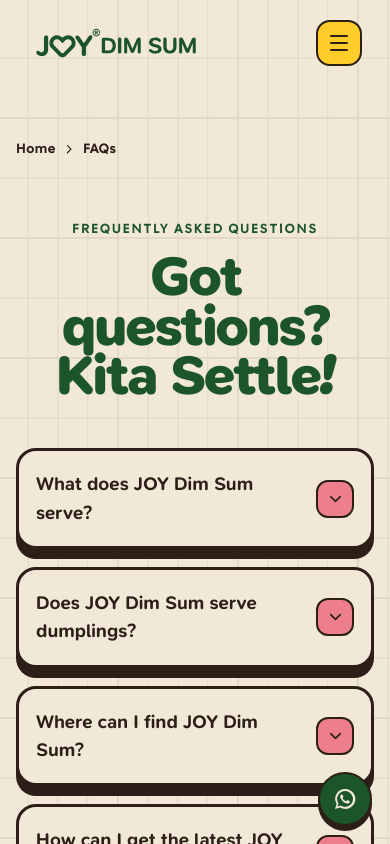
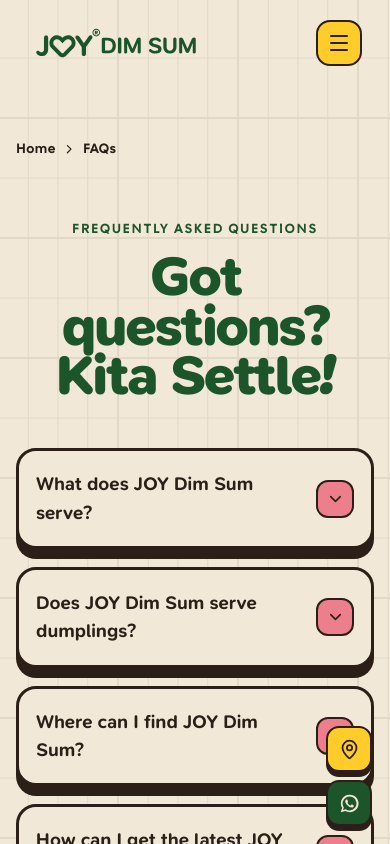
Before and after one commit to heyhizlan/joy-dim-sum-website, a React (Vite) app: page /faqs in a window 390 px wide. Shown: the top 844 px of the page. Built offline with nearby package versions, Linux system fonts and the light colour scheme.

Commit message:
Polish homepage calls to action

```diff
--- a/src/components/FloatingWhatsApp.tsx
+++ b/src/components/FloatingWhatsApp.tsx
@@ -1,3 +1,4 @@
+import { MapPin } from 'lucide-react';
 import { WhatsAppIcon } from '../lib/SocialIcons';
 import { trackConversion } from '../lib/analytics';
 import { outlets } from '../lib/siteData';
@@ -6,6 +7,22 @@
   const outlet = outlets.kiaraBay;
 
   return (
+    <div className="joy-floating-actions" aria-label="Quick contact options">
+      <a
+        className="joy-floating-map"
+        href={outlet.mapsUrl}
+        target="_blank"
+        rel="noreferrer"
+        aria-label="Open JOY Dim Sum Kiara Bay in Google Maps"
+        onClick={() =>
+          trackConversion('get_directions_click', {
+            link_url: outlet.mapsUrl,
+            link_text: 'Floating Google Maps',
+          })
+        }
+      >
+        <MapPin aria-hidden="true" />
+      </a>
       <a
         className="joy-floating-whatsapp"
         href={outlet.whatsappUrl}
@@ -22,5 +39,6 @@
         <WhatsAppIcon />
         <span>WhatsApp</span>
       </a>
+    </div>
   );
 }
--- a/src/index.css
+++ b/src/index.css
@@ -444,6 +444,18 @@
   font-size: clamp(0.9rem, 1.1vw, 1.02rem);
   font-weight: 800;
   line-height: 1.25;
+  text-decoration: none;
+  transition: box-shadow 180ms ease, transform 180ms ease;
+}
+
+.joy-hero__price-anchor:hover {
+  box-shadow: 0 1px 0 #2B1F17;
+  transform: translateY(3px);
+}
+
+.joy-hero__price-anchor:active {
+  box-shadow: none;
+  transform: translateY(5px);
 }
 
 .joy-hero__actions {
@@ -905,40 +917,70 @@
   line-height: 1.45;
 }
 
-.joy-floating-whatsapp {
+.joy-floating-actions {
   position: fixed;
   right: max(18px, env(safe-area-inset-right));
   bottom: max(18px, env(safe-area-inset-bottom));
   z-index: 60;
+  display: flex;
+  align-items: flex-end;
+  gap: 10px;
+}
+
+.joy-floating-map,
+.joy-floating-whatsapp {
   display: inline-flex;
+  height: 54px;
   min-height: 54px;
   align-items: center;
+  justify-content: center;
   gap: 9px;
-  padding: 13px 17px;
   border: 2px solid #2B1F17;
   border-radius: 18px;
-  background: #1D552B;
   box-shadow: 0 5px 0 #2B1F17;
-  color: #F1E8D7;
   font-size: 0.9rem;
   font-weight: 700;
   text-decoration: none;
   transition: box-shadow 180ms ease, transform 180ms ease;
 }
 
+.joy-floating-map {
+  width: 54px;
+  background: #FFCC29;
+  color: #2B1F17;
+}
+
+.joy-floating-whatsapp {
+  padding: 13px 17px;
+  background: #1D552B;
+  color: #F1E8D7;
+  animation: joy-whatsapp-wiggle 700ms 650ms ease-in-out 1;
+}
+
+.joy-floating-map svg,
 .joy-floating-whatsapp svg {
   width: 24px;
   height: 24px;
 }
 
+.joy-floating-map:hover,
 .joy-floating-whatsapp:hover {
   box-shadow: 0 2px 0 #2B1F17;
   transform: translateY(3px);
 }
 
+.joy-floating-map:active,
 .joy-floating-whatsapp:active {
   box-shadow: none;
   transform: translateY(5px);
+}
+
+@keyframes joy-whatsapp-wiggle {
+  0%, 100% { transform: rotate(0deg); }
+  20% { transform: rotate(-5deg); }
+  40% { transform: rotate(5deg); }
+  60% { transform: rotate(-4deg); }
+  80% { transform: rotate(4deg); }
 }
 
 .joy-locations {
@@ -1701,15 +1743,7 @@
 }
 
 .joy-instagram::before {
-  position: absolute;
-  inset: -1px;
-  z-index: -1;
-  background-image: url('../assets/pattern-for-web/SVG/joydimsum-pattern-brown-on-yellow.svg');
-  background-position: -1px -1px;
-  background-repeat: repeat;
-  background-size: 120px 120px;
-  content: '';
-  opacity: 0.13;
+  content: none;
 }
 
 .joy-instagram .joy-section-shell {
@@ -1756,7 +1790,7 @@
   display: grid;
   grid-template-columns: repeat(2, minmax(0, 1fr));
   gap: 22px;
-  align-items: start;
+  grid-auto-rows: 760px;
 }
 
 .joy-instagram__embed {
@@ -1767,9 +1801,11 @@
   background: #F1E8D7;
   box-shadow: 0 16px 0 #2B1F17;
   padding: 12px;
+  scroll-margin-top: 116px;
 }
 
 .joy-instagram__embed .instagram-media {
+  height: 100% !important;
   width: 100% !important;
   min-width: 0 !important;
   max-width: none !important;
@@ -1777,6 +1813,7 @@
 }
 
 .joy-instagram__embed iframe {
+  height: 100% !important;
   width: 100%;
   max-width: 100% !important;
   margin: 0 !important;
@@ -2688,12 +2725,25 @@
     font-size: 0.73rem;
   }
 
+  .joy-floating-actions {
+    align-items: center;
+    flex-direction: column;
+    gap: 8px;
+  }
+
+  .joy-floating-map,
   .joy-floating-whatsapp {
-    width: 54px;
-    min-height: 54px;
-    justify-content: center;
+    width: 46px;
+    height: 46px;
+    min-height: 46px;
     padding: 0;
-    border-radius: 50%;
+    border-radius: 13px;
+  }
+
+  .joy-floating-map svg,
+  .joy-floating-whatsapp svg {
+    width: 21px;
+    height: 21px;
   }
 
   .joy-floating-whatsapp span {
@@ -2837,6 +2887,7 @@
 
   .joy-instagram__grid {
     grid-template-columns: 1fr;
+    grid-auto-rows: 700px;
     gap: 20px;
   }
 
--- a/src/lib/siteData.ts
+++ b/src/lib/siteData.ts
@@ -59,7 +59,7 @@
     phone: '016-610 2688',
     phoneInternational: '+60166102688',
     whatsappUrl: 'https://wa.me/60166102688',
-    hoursLabel: 'Monday to Sunday, 8am to 11pm',
+    hoursLabel: 'Open Everyday, 8AM to 11PM',
     openingHours: { opens: '08:00', closes: '23:00' },
   },
 } as const satisfies Record<string, Outlet>;
--- a/src/sections/Footer.tsx
+++ b/src/sections/Footer.tsx
@@ -6,9 +6,9 @@
 
 const footerNavigation = [
   { label: 'Menu', href: '/menu/' },
-  { label: 'Outlets', href: '/locations/' },
+  { label: 'Reviews', href: '/#reviews' },
+  { label: 'Kiara Bay', href: '/locations/kiara-bay-kepong/' },
   { label: 'Story', href: '/#about' },
-  { label: 'FAQs', href: '/faqs/' },
   { label: 'News', href: '/#instagram' },
 ];
 
--- a/src/sections/Hero.tsx
+++ b/src/sections/Hero.tsx
@@ -40,9 +40,9 @@
             and stay a bit longer, lah.
           </p>
 
-          <p className="joy-hero__price-anchor">
+          <a className="joy-hero__price-anchor" href="#instagram-b4f1">
             Buy 4, Free 1 for Any Pau &amp; Selected Dim Sum
-          </p>
+          </a>
 
           <div className="joy-hero__actions">
             <a className="joy-button joy-button--primary" href="/menu/">
@@ -69,7 +69,9 @@
           <p className="joy-hero__advantages">
             <span>Air-Conditioned Comfort</span>
             <span aria-hidden="true">|</span>
-            <span>Open Daily, 8AM - 11PM</span>
+            <span>Cozy Kopitiam</span>
+            <span aria-hidden="true">|</span>
+            <span>Daily, 8AM-11PM</span>
           </p>
         </motion.div>
 
--- a/src/sections/Instagram.tsx
+++ b/src/sections/Instagram.tsx
@@ -67,8 +67,12 @@
         </motion.div>
 
         <div className="joy-instagram__grid">
-          {instagramPosts.map((postUrl) => (
-            <div className="joy-instagram__embed" key={postUrl}>
+          {instagramPosts.map((postUrl, index) => (
+            <div
+              className="joy-instagram__embed"
+              id={index === 1 ? 'instagram-b4f1' : undefined}
+              key={postUrl}
+            >
               <blockquote
                 className="instagram-media"
                 data-instgrm-permalink={postUrl}
```
Lines whose indentation alone changed are shown as unchanged.
